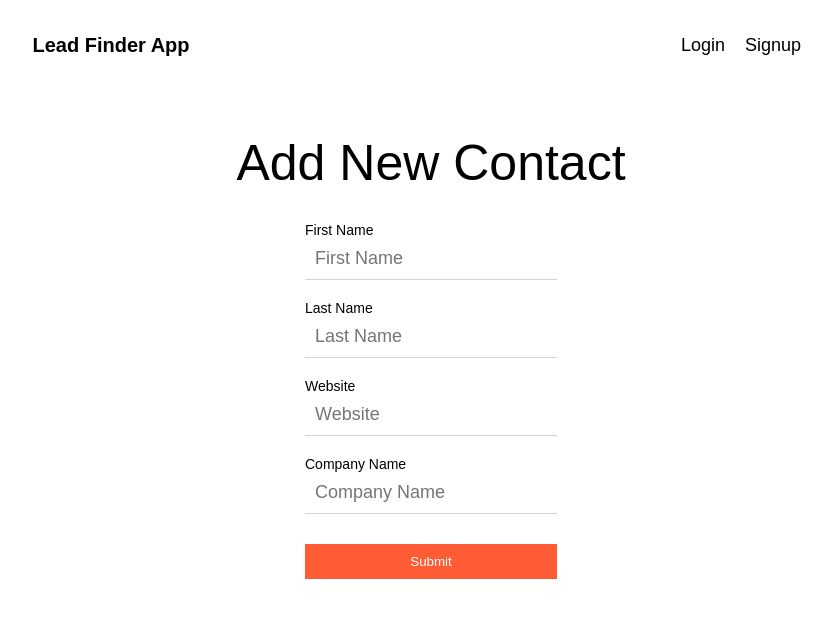
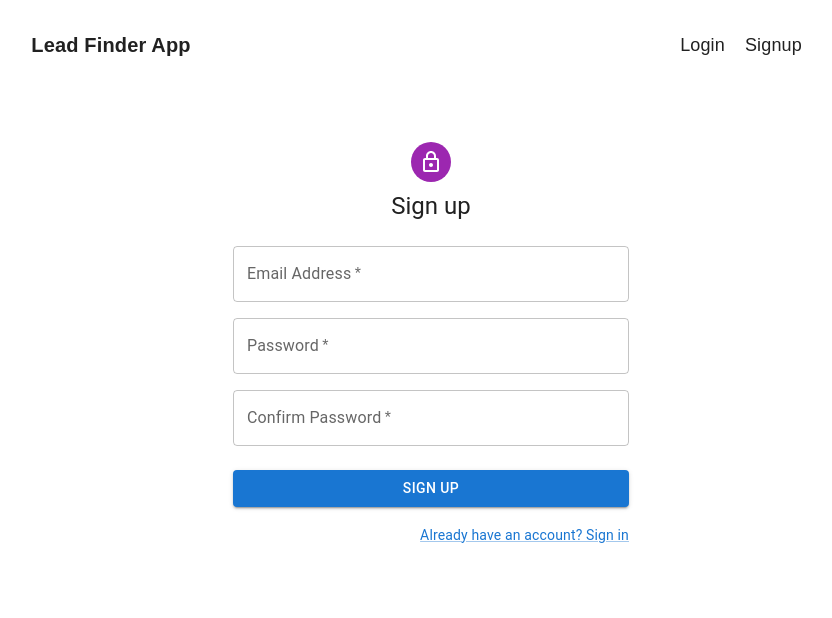
Before and after one commit to andymcbee/lead-finder, a React (Create React App) app in the folder client/: page / in a window 1280 px wide. Shown: the top 618 px of the page, without its empty margins (209-1041 px from the left). Built offline with nearby package versions, Linux system fonts and the light colour scheme.

Commit message:
Bug fix: Fixed issue with data table remounting too many times

```diff
--- a/client/src/App.js
+++ b/client/src/App.js
@@ -1,4 +1,4 @@
-import React from "react";
+import React, { useEffect, useState } from "react";
 import { BrowserRouter as Router, Routes, Route } from "react-router-dom";
 import { HomePage } from "./views/homePage/HomePage";
 import { AllContactsPage } from "./views/allContactsPage/AllContactsPage";
@@ -7,18 +7,21 @@ import { SingleContactPage } from "./views/singleContactPage/SingleContactPage";
 import { TopBar } from "./components/topbar/TopBar";
 import UserSignup from "./views/userSignupPage/UserSignupPage";
 import UserSignin from "./views/userSigninPage/UserSigninPage";
+import { useSelector } from "react-redux";
 
 function App() {
-  const user = JSON.parse(localStorage.getItem("profile"));
-  console.log(user);
+  const user = useSelector((state) => state.user?.authData?.result);
 
   return (
     <Router>
       <TopBar />
       <Routes>
-        <Route path="/" element={<HomePage />} />
+        <Route path="/" element={user ? <HomePage /> : <UserSignup />} />
 
-        <Route path="/contacts" element={<AllContactsPage />} />
+        <Route
+          path="/contacts"
+          element={user ? <AllContactsPage /> : <UserSignup />}
+        />
 
         <Route
           path="/contact/:contactId"
@@ -39,5 +42,3 @@ function App() {
 }
 
 export default App;
-
-//        <Route path="/signup" element={<UserSignup />} />
--- a/client/src/components/contactsDataTable/ContactsDataTable.js
+++ b/client/src/components/contactsDataTable/ContactsDataTable.js
@@ -28,7 +28,7 @@ export default function CustomPaginationActionsTable() {
   const [rowsPerPage, setRowsPerPage] = React.useState(5);
   const [rows, setRows] = React.useState(state.contacts.contacts);
   const [csvData, setCsvData] = React.useState([]);
-
+  console.log("Fire");
   /* const csvData = [
     ["firstname", "lastname", "email"],
     ["Ahmed", "Tomi", "ah@smthing.co.com"],
@@ -121,11 +121,7 @@ export default function CustomPaginationActionsTable() {
     <div className="ContactsDataTableWrapper">
       <div className="ContactsDataTable">
         <TableContainer component={Paper}>
-          <Table
-            sx={{ minWidth: 500 }}
-            aria-label="custom pagination table"
-            exportButton={true}
-          >
+          <Table sx={{ minWidth: 500 }} aria-label="custom pagination table">
             <TableHead>
               <TableRow>
                 <TableCell>First name</TableCell>
--- a/client/src/components/formNewContact/FormNewContact.js
+++ b/client/src/components/formNewContact/FormNewContact.js
@@ -13,17 +13,12 @@ export default function SignUp() {
 
   const { createContact } = bindActionCreators(actionCreators, dispatch);
 
-  useEffect(() => {
-    console.log(state);
-  }, [state]);
-
   const [formData, setFormData] = useState({
     fName: "",
     lName: "",
     companyName: "",
     domain: "",
   });
-  console.log(formData);
 
   const handleSubmit = (e) => {
     e.preventDefault();
--- a/client/src/state/actionCreators/contacts.js
+++ b/client/src/state/actionCreators/contacts.js
@@ -27,7 +27,6 @@ export const createContact = (newContact) => async (dispatch) => {
 export const getContacts = () => async (dispatch) => {
   try {
     const { data } = await api.getContacts();
-    console.log(data);
     dispatch({ type: "FETCH", payload: data.data });
   } catch (error) {
     console.log(error);
--- a/client/src/views/allContactsPage/AllContactsPage.js
+++ b/client/src/views/allContactsPage/AllContactsPage.js
@@ -1,4 +1,4 @@
-import React from "react";
+import React, { useEffect } from "react";
 import ContactsDataTable from "../../components/contactsDataTable/ContactsDataTable";
 import { useDispatch } from "react-redux";
 import { bindActionCreators } from "redux";
@@ -8,7 +8,9 @@ export const AllContactsPage = () => {
   const dispatch = useDispatch();
   const { getContacts } = bindActionCreators(actionCreators, dispatch);
 
-  getContacts();
+  useEffect(() => {
+    getContacts();
+  }, []);
 
   return (
     <div>
```
